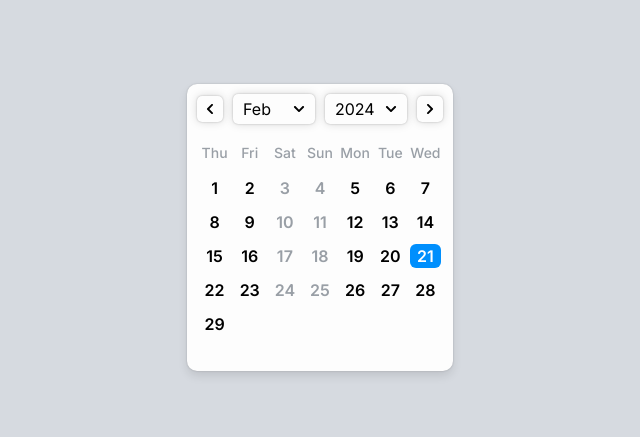
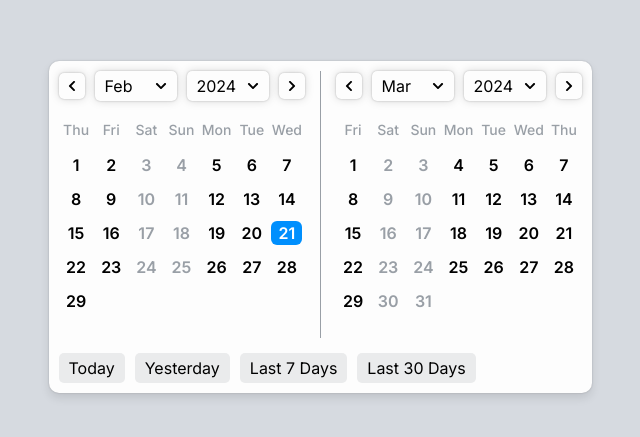
Before and after one commit to Ad1tyARa0/date-picker, a React (Vite) app: page / in a window 1280 px wide. Shown: the part 173-610 px from the top of the page, without its empty margins (320-960 px from the left). Built offline with nearby package versions, Linux system fonts and the light colour scheme; the HTML template or start-up script is replaced by a standard one.

Commit message:
Added buttons for predefined ranges.

```diff
--- a/src/App.tsx
+++ b/src/App.tsx
@@ -8,9 +8,35 @@ function App() {
     console.log(payload);
   }
 
+  const PREDEFINED_RANGES = [
+    {
+      title: 'Today',
+      value: 0,
+      id: 0
+    },
+
+    {
+      title: 'Yesterday',
+      value: -1,
+      id: 1,
+    },
+
+    {
+      title: 'Last 7 Days',
+      value: -7,
+      id: 2,
+    },
+
+    {
+      title: 'Last 30 Days',
+      value: -30,
+      id: 3,
+    },
+  ]
+
   return (
     <div className='app'>
-      <DateRangePicker handleChange={handleChangeDates} />
+      <DateRangePicker handleChange={handleChangeDates} predefinedRanges={PREDEFINED_RANGES} />
     </div>
   )
 }
--- a/src/components/date-range-picker/DateRangePicker.scss
+++ b/src/components/date-range-picker/DateRangePicker.scss
@@ -6,19 +6,37 @@ $css_prefix: ".drp__";
 #{$css_prefix}main{
   display: flex;
   flex-direction: column;
+  box-shadow: 0 0 2px 0 rgba(#000, .2), 0 5px 10px 0 rgba(#000, .1);
+  border-radius: 10px;
+  background-color: $--c-bg-tertiary;
+  padding: 10px;
 }
 
 #{$css_prefix}date-range-container {
   display: flex;
-  border-radius: 10px;
-  background-color: $--c-bg-tertiary;
-  box-shadow: 0 0 2px 0 rgba(#000, .2), 0 5px 10px 0 rgba(#000, .1);
-	// padding: 10px 10px 10px 0;
-  padding: 10px;
 }
 
-#{$css_prefix}date-picker-container {
-  border-right: 1px solid $--c-text-secondary;
+#{$css_prefix}divider {
+  // border-right: 1px solid $--c-text-secondary;
+  margin: 0 15px;
+  width: 1px;
+  background-color: $--c-text-secondary;
+}
+
+#{$css_prefix}date-range-actions {
+  display: flex;
+  margin-top: 15px;
+}
+
+#{$css_prefix}date-range-action-item {
+  // display: flex;
+  padding: 5px 10px;
+  background-color: $--c-bg-secondary;
   margin-right: 10px;
-  padding: 0 10px;
+  border-radius: 5px;
+  cursor: pointer;
+
+  &:hover {
+    background-color: rgba(#000, .1);
+  }
 }
--- a/src/components/date-range-picker/DateRangePicker.tsx
+++ b/src/components/date-range-picker/DateRangePicker.tsx
@@ -10,13 +10,19 @@ const css_prefix = "drp__";
 // Component props.
 interface DateRangePickerProps {
   handleChange: (payload: Array<Array<Date>>) => void;
+  predefinedRanges: Array<{ title: string, value: number, id: number }>
 }
 
 const DateRangePickerComponent: React.FunctionComponent<DateRangePickerProps> = ({
   handleChange,
+  predefinedRanges
 }) => {
   const [month, setMonth] = useState<number>(new Date().getMonth());
+  const [nextMonth, setNextMonth] = useState<number>(new Date().getMonth() + 1);
+
   const [year, setYear] = useState<number>(new Date().getFullYear());
+  const [nextYear, setNextYear] = useState<number>(new Date().getFullYear());
+
   const [startDate, setStartDate] = useState<Date | null>(new Date());
   const [endDate, setEndDate] = useState<Date | null>(null);
   const [startDateSelected, setStartDateSelected] = useState<boolean>(true);
@@ -61,10 +67,8 @@ const DateRangePickerComponent: React.FunctionComponent<DateRangePickerProps> =
       </div>
 
       <div className={`${css_prefix}date-range-container`}>
-        {/* <div className={`${css_prefix}date-picker-container`}> */}
         <DatePicker
           startDate={startDate}
-          // selectStartDate={handleClickSelectStartDate}
           month={month}
           setMonth={setMonth}
           year={year}
@@ -74,15 +78,28 @@ const DateRangePickerComponent: React.FunctionComponent<DateRangePickerProps> =
           selectedDates={selectedDates}
         />
 
-        {/* </div> */}
+        <div className={`${css_prefix}divider`} />
 
-        {/* <DatePicker
-          selectedDate={endDate}
-          month={endMonth}
-          setMonth={setEndMonth}
-          year={endYear}
-          setYear={setEndYear}
-        /> */}
+        <DatePicker
+          startDate={startDate}
+          month={nextMonth}
+          setMonth={setNextMonth}
+          year={nextYear}
+          setYear={setNextYear}
+          endDate={endDate}
+          handleChangeSelectedDates={handleChangeSelectedDates}
+          selectedDates={selectedDates}
+        />
+      </div>
+
+      <div className={`${css_prefix}date-range-actions`}>
+        {predefinedRanges.map((e) => {
+          return (
+            <div key={e.id} className={`${css_prefix}date-range-action-item`}>
+              {e.title}
+            </div>
+          )
+        })}
       </div>
     </div>
   );
--- a/src/utils/functions/index.ts
+++ b/src/utils/functions/index.ts
@@ -55,7 +55,7 @@ export const getRange = (start: number, end: number) => {
 export const generateYearOptions = (): DropdownOptionsType[] => {
   const startYear = 1900;
   const currentYear = new Date().getFullYear();
-  const endYear = currentYear + 10;
+  const endYear = currentYear + 100;
   // const maxYear = year + 4;
   const years = Array.from({ length: endYear - startYear + 1 }, (_, index) => startYear + index).map((e: number) => {
     return {
```
Lines whose indentation alone changed are shown as unchanged.
